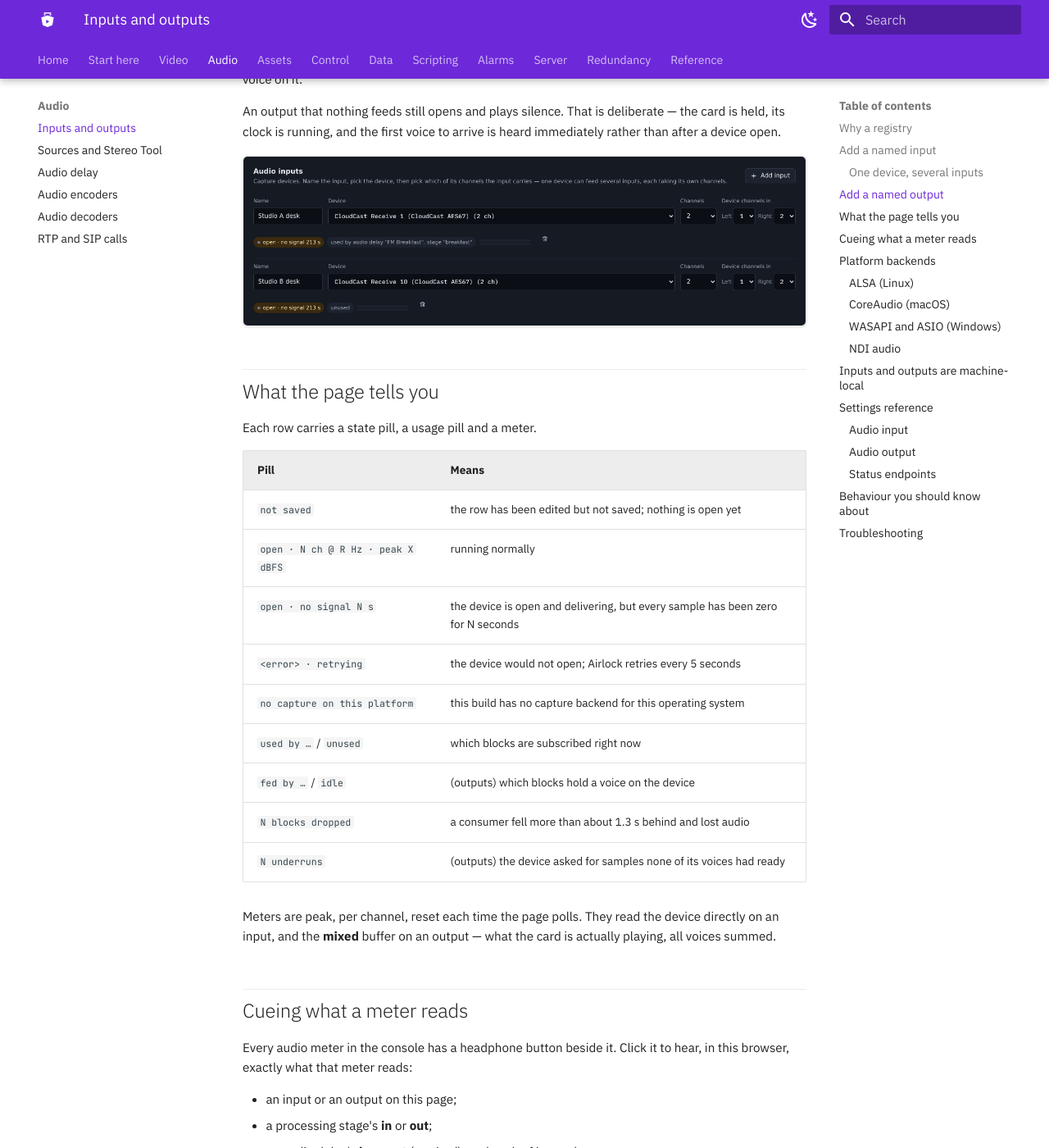
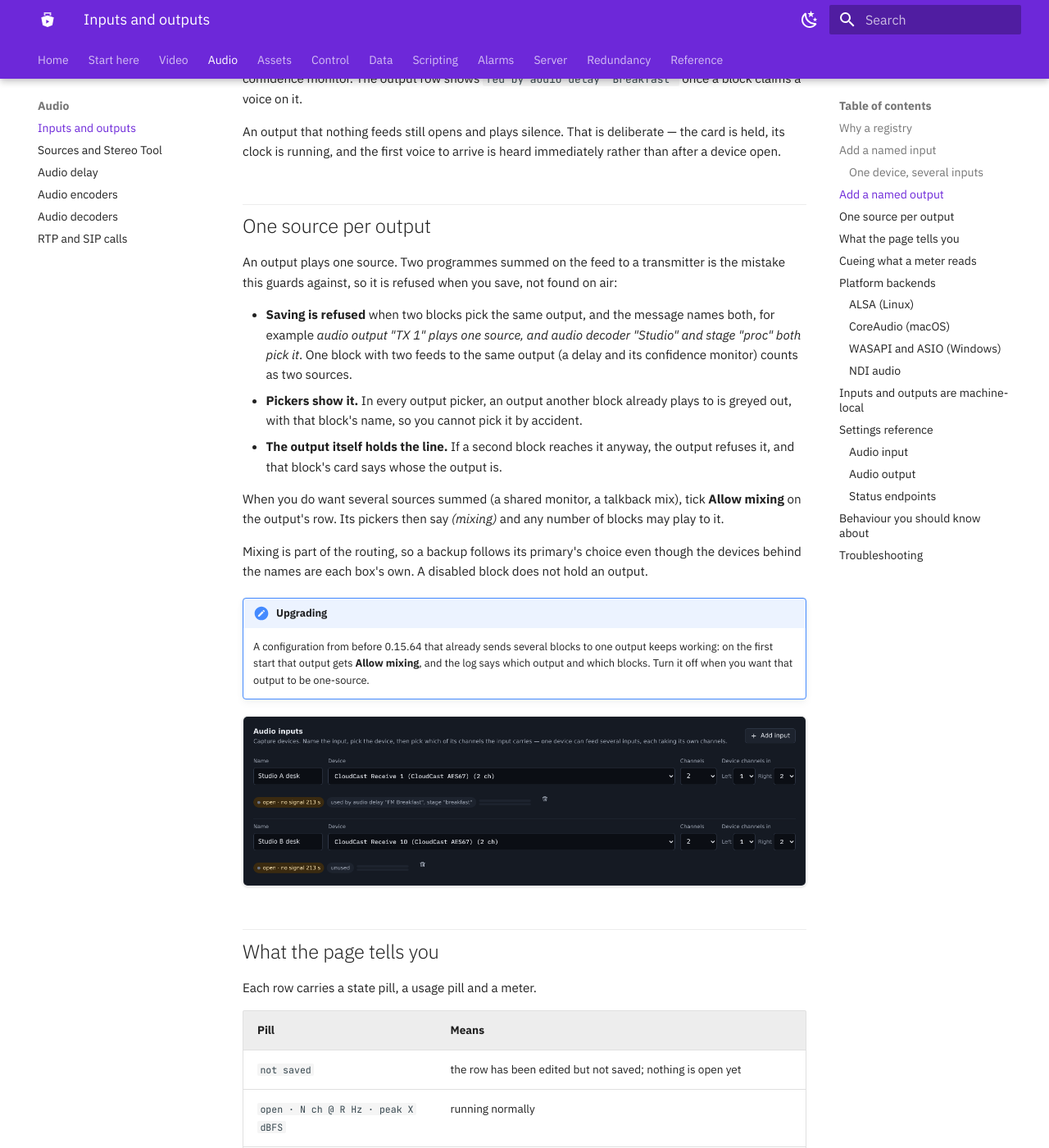
Before and after one commit to cloudcastsystemsau/airlock-ndi2srt-manual, an MkDocs documentation site: the page built from docs/audio/io.md, in a window 1280 px wide and 1400 px high, scrolled down 3161 px. Shown: the whole window at 82% size. Built offline with MkDocs 1.6.1 and Material for MkDocs 9.7.7, drawn with Linux system fonts in a browser that asks for light colours; some of the changed text lies outside the part shown.

Commit message:
Update the Airlock manual
Generated from the product repository's manual/ tree.

````diff
--- a/docs/audio/io.md
+++ b/docs/audio/io.md
@@ -35,9 +35,10 @@ flowchart LR
 ```
 
 The same shape applies on the way out. A named output is one playback stream on
-one device; every block that plays to it adds a **voice**, and the registry
-mixes the voices into the device buffer. Two delays can share one monitor
-output without fighting for the card.
+one device, and a block that plays to it adds a **voice**. An output plays
+**one** source unless you allow mixing on it; then the registry sums the voices
+into the device buffer, so two delays can share one monitor output without
+fighting for the card. See [One source per output](#one-source-per-output).
 
 !!! tip "Name inputs after the signal, not the hardware"
     `Studio A desk`, `Talkback return`, `AES67 rx 3` survive a card swap.
@@ -110,6 +111,36 @@ decoder's output, or a delay's confidence monitor. The output row shows
 An output that nothing feeds still opens and plays silence. That is deliberate —
 the card is held, its clock is running, and the first voice to arrive is heard
 immediately rather than after a device open.
+
+## One source per output
+
+An output plays one source. Two programmes summed on the feed to a transmitter
+is the mistake this guards against, so it is refused when you save, not found
+on air:
+
+- **Saving is refused** when two blocks pick the same output, and the message
+  names both, for example *audio output "TX 1" plays one source, and audio
+  decoder "Studio" and stage "proc" both pick it*. One block with two feeds to
+  the same output (a delay and its confidence monitor) counts as two sources.
+- **Pickers show it.** In every output picker, an output another block already
+  plays to is greyed out, with that block's name, so you cannot pick it by
+  accident.
+- **The output itself holds the line.** If a second block reaches it anyway, the
+  output refuses it, and that block's card says whose the output is.
+
+When you do want several sources summed (a shared monitor, a talkback mix), tick
+**Allow mixing** on the output's row. Its pickers then say *(mixing)* and any
+number of blocks may play to it.
+
+Mixing is part of the routing, so a backup follows its primary's choice even
+though the devices behind the names are each box's own. A disabled block does
+not hold an output.
+
+!!! note "Upgrading"
+    A configuration from before 0.15.64 that already sends several blocks to
+    one output keeps working: on the first start that output gets **Allow
+    mixing**, and the log says which output and which blocks. Turn it off when
+    you want that output to be one-source.
 
 ![An input row: device, channels, state and meter](../img/server/audio.png){ .shot }
 
@@ -306,6 +337,7 @@ encoder's input, a track's input. So the rule for a redundant pair is simple:
 | Channels | **Channels** | `audio_outputs[].channels` | `0` | How many channels the output carries. `0` = all the device has. |
 | Device channels | **Device channels out** | `audio_outputs[].channel_map` | `[]` | Which device channel each of the output's channels plays to, from **0**. The device is opened as wide as the highest one; the rest play silence. |
 | Sample rate | **Sample rate** | `audio_outputs[].rate` | `0` | The rate the device is opened at. `0` = the usual: 48 kHz on Linux, the device's own rate elsewhere. `192000` is for a Stereo Tool MPX composite, and the device must run at it natively — the composite is never resampled. |
+| Allow mixing | **Sources › Allow mixing** | `audio_mix_outputs` (top level) | `[]` | The names of the outputs that may play more than one source, summed. Every other output plays one source. A list of names rather than a field on the row, because it is synced to a backup while the rows are machine-local. |
 
 Both lists live at the top level of `ndi2srt.json`:
 
````
Also changed, not shown: docs/audio/sources.md (+18 -1 lines), docs/reference/config.md (+12 -0 lines).
